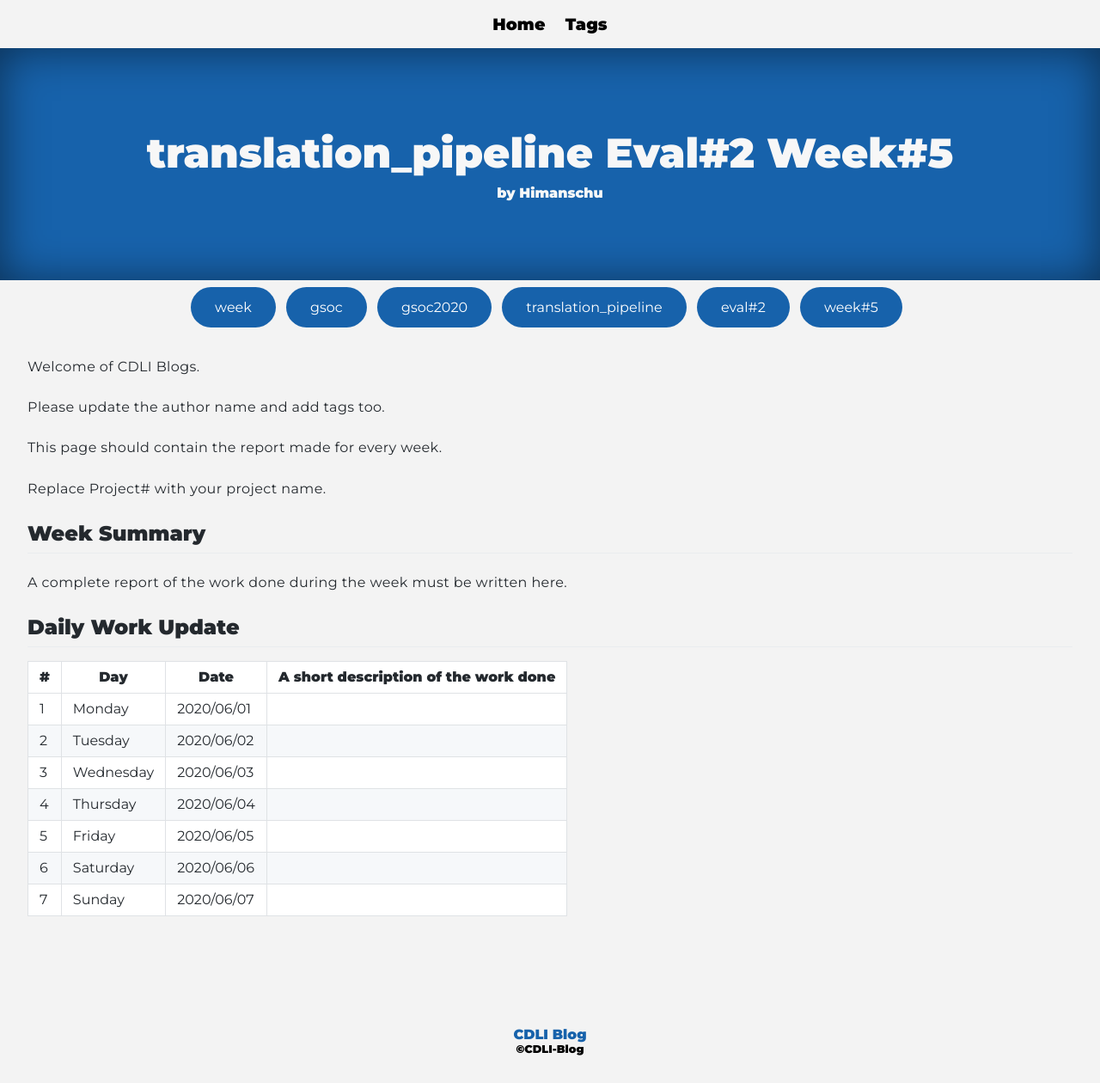
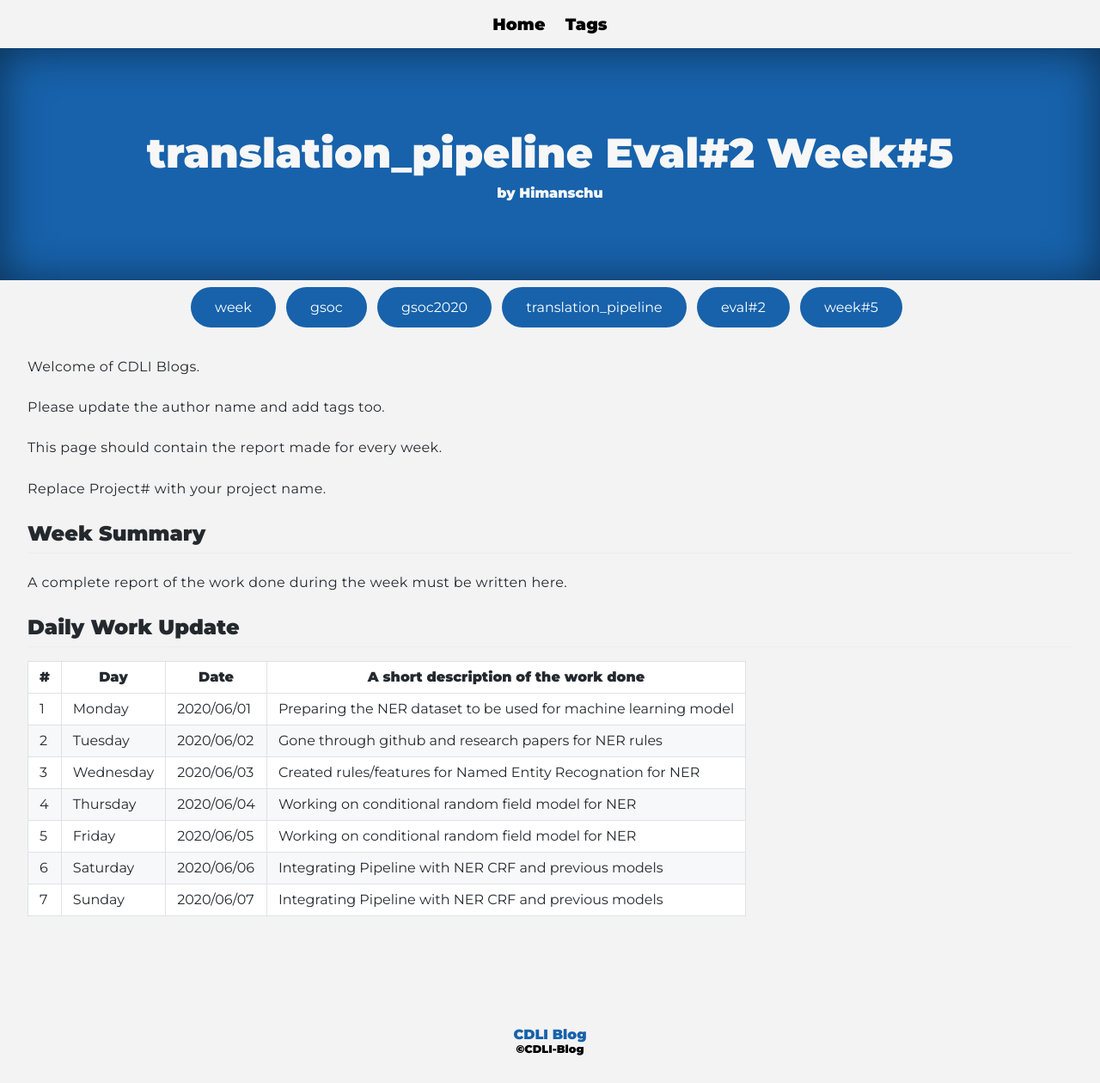
Before and after one commit to cdli-gh/blog, a Jekyll site: the page built from _blog/gsoc20/translation_pipeline/posts/06_week5.md, in a window 1280 px wide. Shown: the whole page at 86% size. Built offline with Jekyll 4.4.1, drawn with Linux system fonts in a browser that asks for light colours; Markdown is read by kramdown in place of the engine named in the settings.

Commit message:
Update 06_week5.md

```diff
--- a/_blog/gsoc20/translation_pipeline/posts/06_week5.md
+++ b/_blog/gsoc20/translation_pipeline/posts/06_week5.md
@@ -21,10 +21,10 @@ A complete report of the work done during the week must be written here.
 
 |\#|Day|Date|A short description of the work done|
 |---	|---	|---	|---	|
-|1   	| Monday 	|   2020/06/01	|   	|
-|2   	| Tuesday  	|   2020/06/02	|   	|
-|3   	| Wednesday  	|  2020/06/03 	|   	|
-|4   	| Thursday  	|   2020/06/04	|   	|
-|5   	| Friday  	|   2020/06/05	|   	|
-|6   	| Saturday  	|   2020/06/06	|   	|
-|7   	| Sunday  	|   2020/06/07	|   	|
+|1   	| Monday 	|   2020/06/01	|  Preparing the NER dataset to be used for machine learning model	|
+|2   	| Tuesday  	|   2020/06/02	|  Gone through github and research papers for NER rules |
+|3   	| Wednesday  	|  2020/06/03 	|  Created rules/features for Named Entity Recognation for NER	|
+|4   	| Thursday  	|   2020/06/04	|  Working on conditional random field model for NER  	|
+|5   	| Friday  	|   2020/06/05	|   Working on conditional random field model for NER	|
+|6   	| Saturday  	|   2020/06/06	|  Integrating Pipeline with NER CRF and previous models	|
+|7   	| Sunday  	|   2020/06/07	|  Integrating Pipeline with NER CRF and previous models 	|
```
